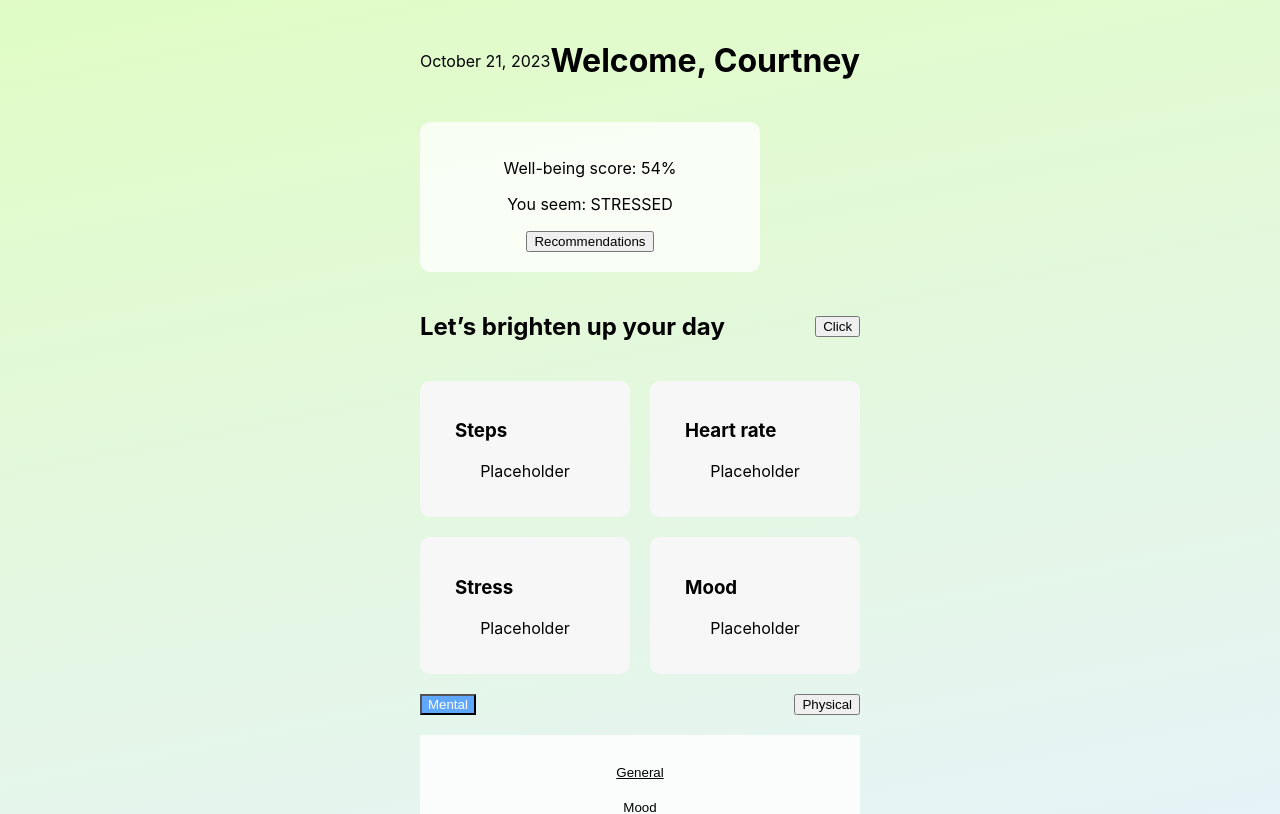
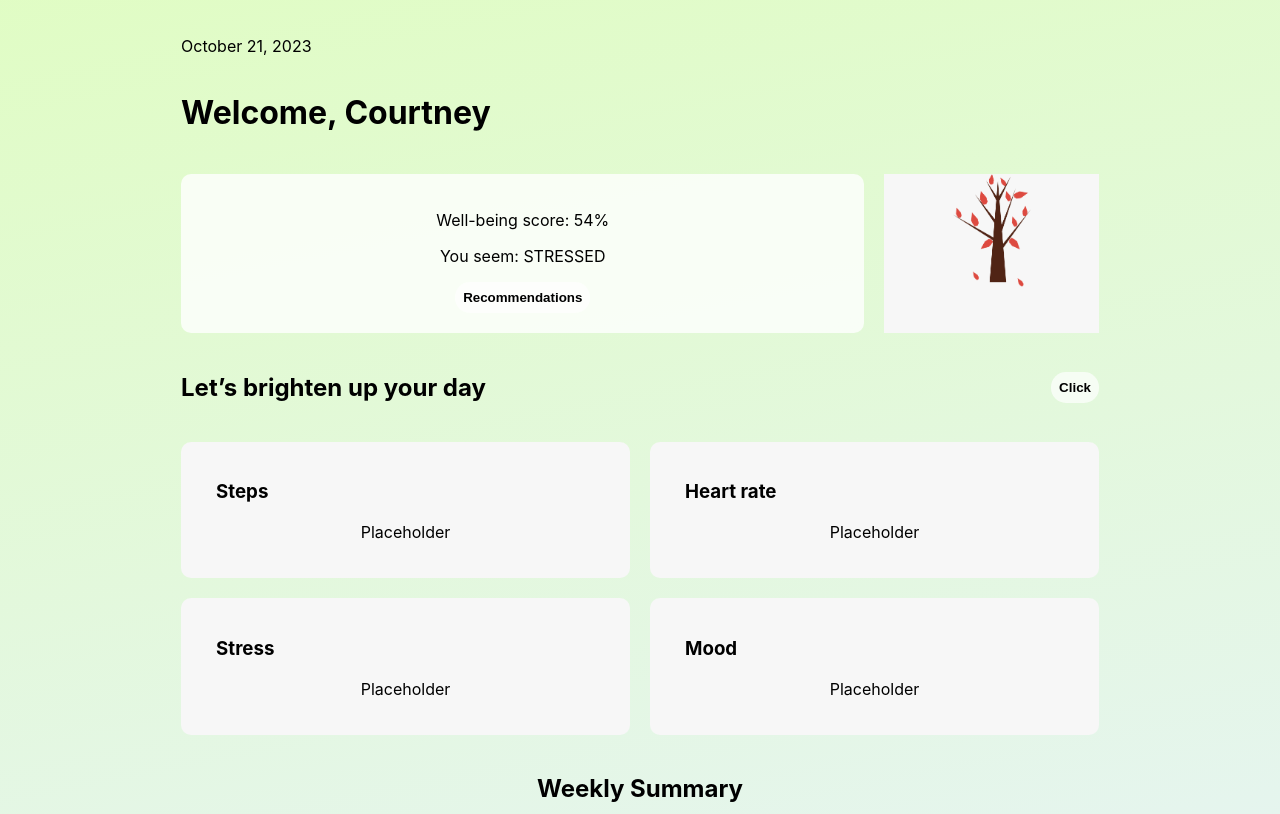
Before and after one commit to lillykml/client, a React (Create React App) app: page /home in a window 1280 px wide. Shown: the top 814 px of the page. Built offline with nearby package versions, Linux system fonts and the light colour scheme; the HTML template or start-up script is replaced by a standard one.

Commit message:
home update 2

```diff
--- a/src/Pages/home.css
+++ b/src/Pages/home.css
@@ -6,8 +6,12 @@
 
 .header {
     display: flex;
-    justify-content: space-between;
-    align-items: center;
+    flex-direction: column;
+    align-items: flex-start;
+}
+
+.header h1 p{
+    display: block;
 }
 
 .summary-section {
@@ -24,8 +28,13 @@
 }
 
 .image-container {
+    background-color: #f7f7f7;
+    margin-left: 20px;
     flex: 1;
-    /* Placeholder for image styles */
+}
+
+.image-container img{
+    max-width: 80px;
 }
 
 .brighten-day {
@@ -54,12 +63,20 @@
 
 .tabs {
     display: flex;
+    flex-direction: column;
+    align-items: flex-start;
+}
+
+.graph-buttons {
+    display: flex;
     justify-content: space-between;
+    margin-top: 20px;
+    width: 100%;
 }
 
 .graph-container {
     display: flex;
-    flex-direction: column;
+    flex-direction: row;
     align-items: center;
     min-width: 300px;
     min-height: 200px;
@@ -80,3 +97,12 @@
 .graph-container button.active {
     text-decoration: underline;
 }
+
+
+button{
+    border-radius: 15px;
+    background: rgba(255, 255, 255, 0.70);
+    border: none;
+    padding: 8px;
+    font-weight: bold;
+}
--- a/src/pages/Home.js
+++ b/src/pages/Home.js
@@ -29,7 +29,7 @@ const Home = () => {
                         <button onClick={navigateToInsights}>Recommendations</button>
                     </div>
                     <div className="image-container">
-                        {/* Placeholder for Image */}
+                        <img src={`../assets/tree.png`} alt="tree"/>
                     </div>
                 </div>
                 <div className="brighten-day">
@@ -45,6 +45,7 @@ const Home = () => {
                     ))}
                 </div>
                 <div className="weekly-summary">
+                    <h2>Weekly Summary</h2>
                     <div className="tabs">
                         <button
                             style={activeTab === 'Mental' ? { backgroundColor: '#5FA7FF', color: 'white' } : {}}
@@ -60,7 +61,8 @@ const Home = () => {
                         </button>
                     </div>
                     <div className="graph-container">
-                        {/* Placeholder for graph */}
+                        <img src={`../assets/graph.png`} alt="graph"/>
+
                         {['General', 'Mood', 'Stress'].map(buttonText => (
                             <button
                                 key={buttonText}
```
Also changed, not shown: public/assets/Graph.png (added), public/assets/Tree.png (added).
